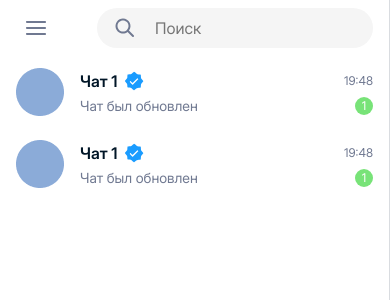
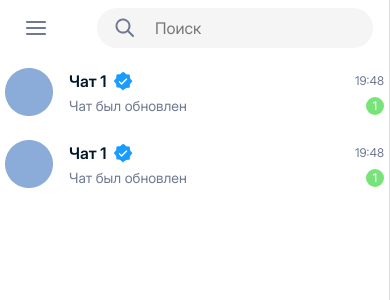
Before and after one commit to viacheslav-kl/mini-chat-app, a Vue app: page / in a window 390 px wide. Shown: the top 300 px of the page. Built offline with nearby package versions, Linux system fonts and the light colour scheme.

Commit message:
Fixed media query for sidebar

```diff
--- a/src/styles/blocks/_chat-item.scss
+++ b/src/styles/blocks/_chat-item.scss
@@ -8,6 +8,11 @@
 
 	@include hover {
 		background-color: var(--color-gray);
+	}
+
+	@include mobile {
+		padding: 12px 5px;
+		justify-content: center;
 	}
 
 	&__avatar {
```
